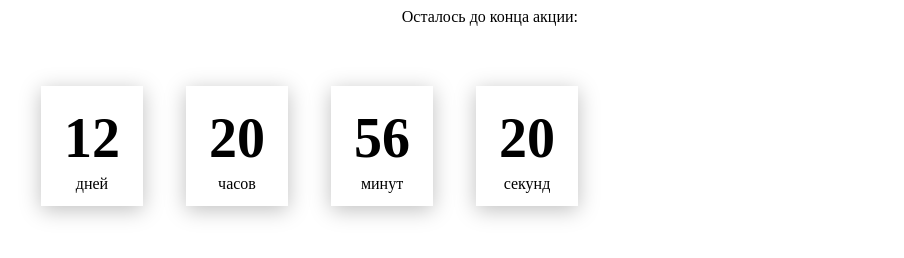
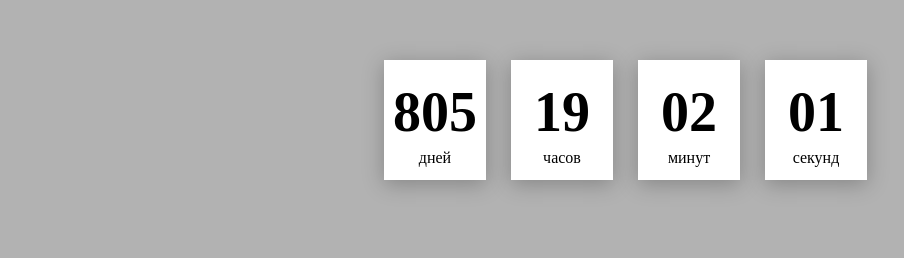
Before and after one commit to CrawFish666/js-promotion-timer, a plain HTML site: page index.html in a window 1280 px wide. Shown: the whole page, without its empty margins (62-966 px from the left). Drawn offline with Linux system fonts and the light colour scheme.

Commit message:
example v1.0.2

```diff
--- a/css/style.css
+++ b/css/style.css
@@ -1,34 +1,12 @@
-.promotion {
-	padding: 70px 0 240px 0;
-	position: relative;
+body {
+	background-color: rgba(0, 0, 0, 0.301);
 }
-.promotion .container {
-	display: flex;
-}
-.promotion .bgc_y {
-	position: absolute;
-	width: 50%;
-	height: 499px;
-	background: rgba(243, 255, 222, 0.35);
-	z-index: -1;
-	top: -50px;
-	left: 0;
-}
-.promotion__text {
-	width: 50%;
-}
-.promotion__descr {
-	margin-top: 40px;
-	font-size: 20px;
-	line-height: 24px;
-	font-weight: 300;
-}
-.promotion__descr span {
-	font-weight: 700;
-	font-size: 26px;
+.container {
+	max-width: 1024px;
+	margin: 0 auto;
 }
 .promotion__timer {
-	width: 50%;
+	/* width: 50%; */
 }
 .promotion__timer .title {
 	text-align: right;
@@ -37,8 +15,9 @@
 	margin-top: 60px;
 	padding-left: 95px;
 	display: flex;
-	justify-content: space-between;
+	justify-content: center;
 	align-items: center;
+	gap: 25px;
 }
 .promotion__timer .timer__block {
 	width: 102px;
--- a/index.html
+++ b/index.html
@@ -11,8 +11,8 @@
 <body>
 
 
+	<div class="container">
 		<div class="promotion__timer">
-		<div class="title">Осталось до конца акции:</div>
 			<div class="timer">
 				<div class="timer__block">
 					<span id="days">12</span>
@@ -32,11 +32,12 @@
 				</div>
 			</div>
 		</div>
+	</div>
 
 
 
 
-	<script src="./js/index.js"></script>
+	<script src="/js/index.js"></script>
 </body>
 
 </html>
--- a/js/index.js
+++ b/js/index.js
@@ -1,7 +1,94 @@
-import promoTimer from "../promotionTimer";
+// .promotion__timer
 
+
+
+function promoTimer({ timePromotionEnd, timerSelector, clockSelectors }) {
+	try {
+		// Задаем конец промо акции
+
+
+		// В этой функции получаем сколько времени нам осталось до конца промо акции
+		// Передаем конец акции
+		function getRemainingTime(endTimePromo) {
+
+
+
+			// сколько осталось акции в MS
+			const timeStampRemain = +new Date(endTimePromo) - Date.now();
+
+			// если время акции истекло, то отправит все значения равные 0
+			if (timeStampRemain <= 0) {
+				return {
+					'timestamp': timeStampRemain,
+					days: 0,
+					hours: 0,
+					minutes: 0,
+					seconds: 0
+				}
+			}
+
+
+			// сколько дней до окончания акции
+			const days = Math.trunc(timeStampRemain / (1000 * 60 * 60 * 24));
+
+			// сколько часов до окончания акции
+			const hours = Math.trunc((timeStampRemain / 1000 / 60 / 60) % 24);
+
+			// сколько минут до окончания акции
+			const minutes = Math.trunc((timeStampRemain / 1000 / 60) % 60);
+
+			// сколько секунд до окончания акции
+			const seconds = Math.floor((timeStampRemain / 1000) % 60);
+
+
+
+
+
+			return {
+				'timestamp': timeStampRemain,
+				days,
+				hours,
+				minutes,
+				seconds
+			}
+		}
+
+		function setClock(selector, endTimePromo, clockSelectors) {
+			const timer = document.querySelector(selector);
+			const days = timer.querySelector(clockSelectors?.days);
+			const hours = timer.querySelector(clockSelectors?.hours);
+			const minutes = timer.querySelector(clockSelectors?.minutes);
+			const seconds = timer.querySelector(clockSelectors?.seconds);
+			const timerInterval = setInterval(updateTimerPromo, 1000)
+
+			updateTimerPromo()
+
+			function updateTimerPromo() {
+				const timeStampRemain = getRemainingTime(endTimePromo);
+
+				days ? days.innerHTML = setZero(timeStampRemain.days) : null;
+				hours ? hours.innerHTML = setZero(timeStampRemain.hours) : null;
+				minutes ? minutes.innerHTML = setZero(timeStampRemain.minutes) : null;
+				seconds ? seconds.innerHTML = setZero(timeStampRemain.seconds) : null;
+
+				// если акция истекла, то останавливаем интервал и вызов обновления таймера
+				if (timeStampRemain.timestamp <= 0) {
+					clearInterval(timerInterval);
+				}
+			}
+
+		}
+		// функция которая проставляет 0 перед числом если оно от 0 до 9
+		function setZero(num) {
+			return num >= 0 && num < 10 ? `0${num}` : num;
+		}
+		setClock(timerSelector, timePromotionEnd, clockSelectors)
+	} catch (error) {
+		console.error(`Возникла ошибка в таймере \n${error.stack}`);
+	}
+}
 promoTimer({
-	timePromotionEnd: '2023-12-25',
+	timePromotionEnd: '2025-12-25',
 	timerSelector: '.promotion__timer',
 	clockSelectors: {
 		days: '#days',
```
Lines whose indentation alone changed are shown as unchanged.
